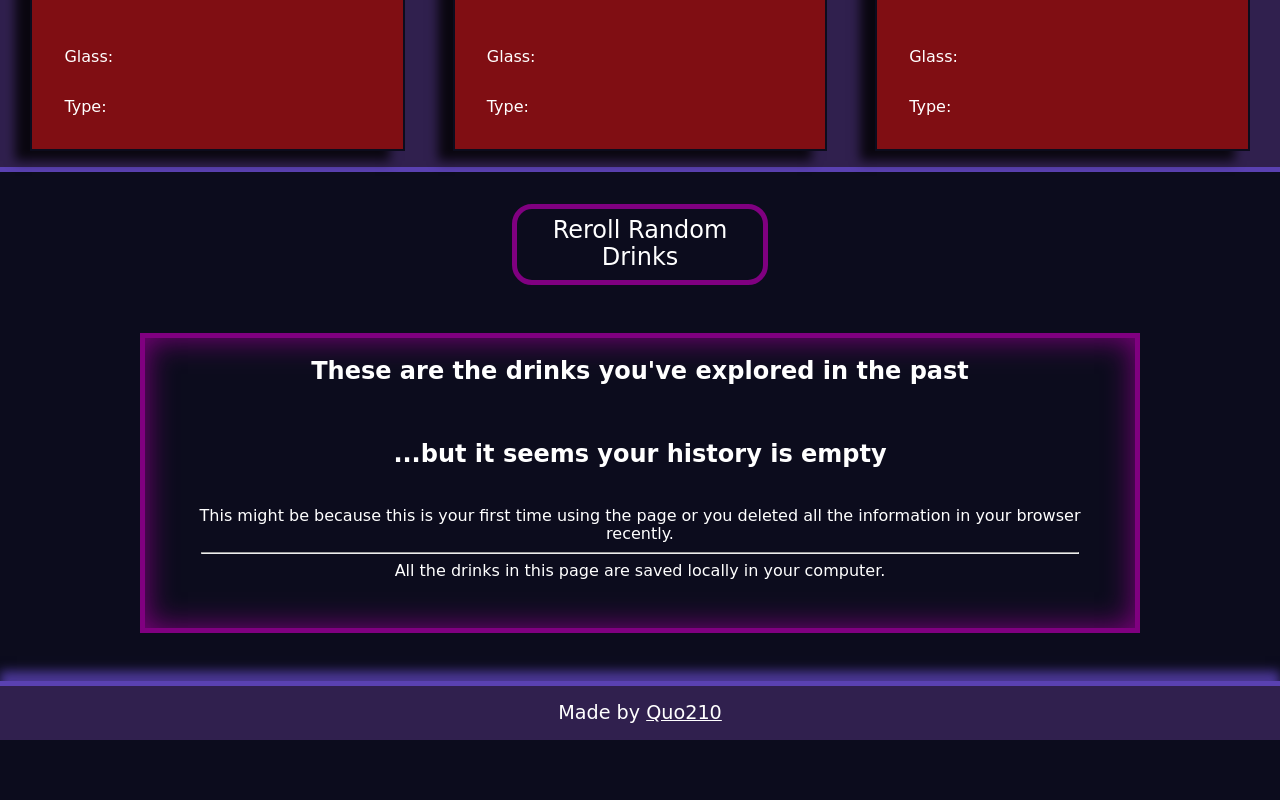
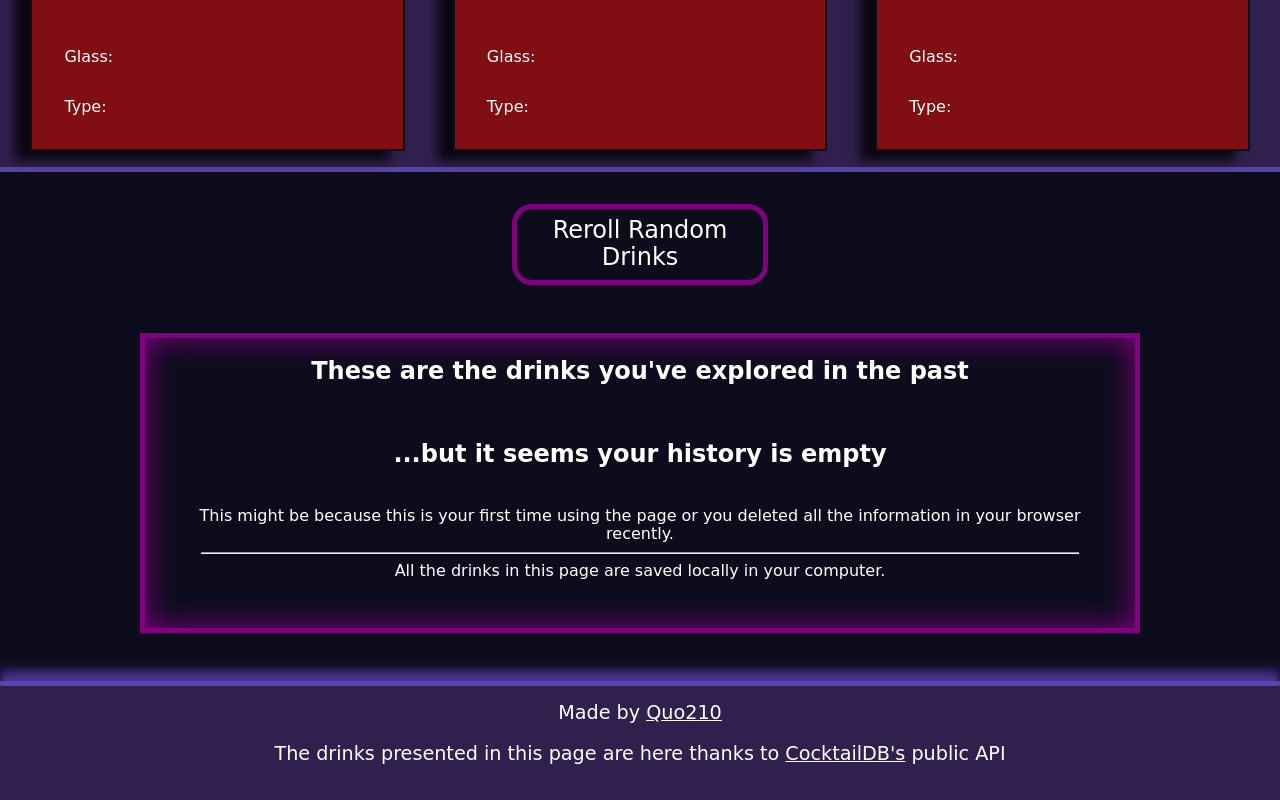
Before and after one commit to Quo210/drinks-roulette, a plain HTML site: page index.html in a window 1280 px wide. Shown: the part 447-1247 px from the top of the page. Before the commit the page ends 1187 px from the top, so only its background shows below. Drawn offline with Linux system fonts and the light colour scheme; no server answers; a web font is replaced by a local one.

Commit message:
- uploaded to my portfolio - added recognition to cocktailDB

```diff
--- a/index.html
+++ b/index.html
@@ -70,6 +70,7 @@
     </section>
     <footer class="flagship">
         Made by <a href="https://gabrielrengifoquo210.netlify.app/">Quo210</a>
+        <p>The drinks presented in this page are here thanks to <a href="https://cocktaildb.com/">CocktailDB's</a> public API</p>
     </footer>
     <script src="/public/index.js"></script>
     <script src="/public/redirection.js"></script>
```
